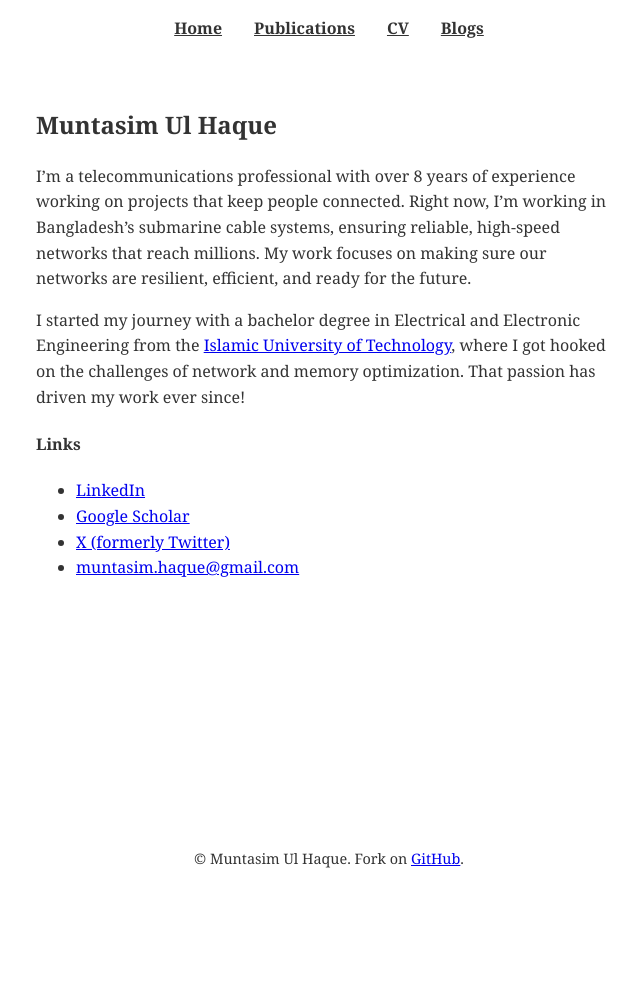
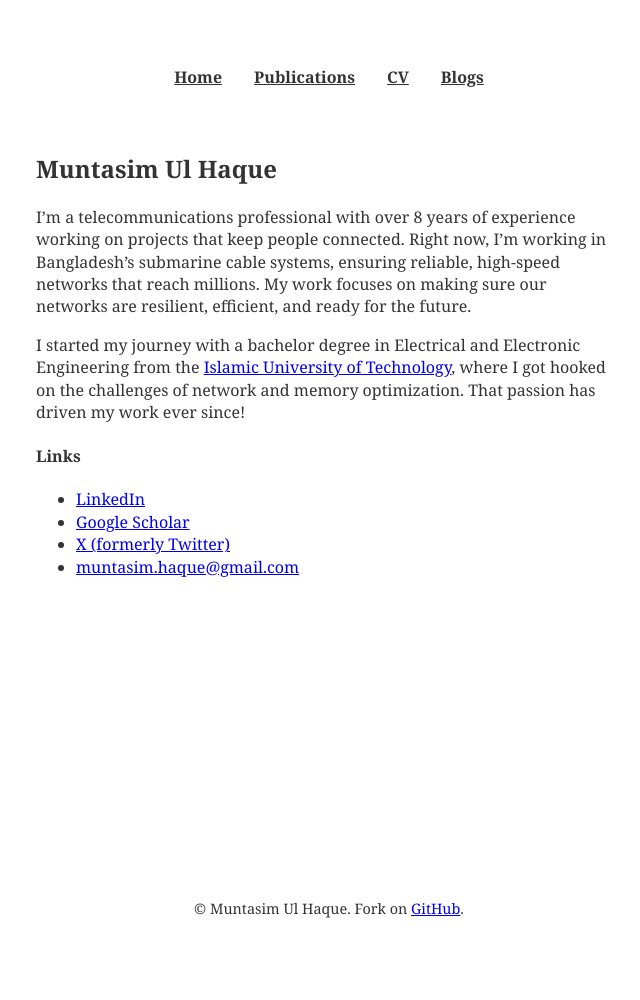
Before and after one commit to muntasimulhaque/muntasimulhaque.github.io, a Jekyll site: the page built from index.md, in a window 1280 px wide. Shown: the whole page, without its empty margins (311-951 px from the left). Built offline with Jekyll 4.4.1, drawn with Linux system fonts in a browser that asks for light colours; before the commit the page ends 900 px from its top, so only the background shows below that.

Commit message:
Update main.css

```diff
--- a/assets/css/main.css
+++ b/assets/css/main.css
@@ -12,14 +12,22 @@
 /* Global styles */
 body {
     font-family: Georgia, 'Times New Roman', Times, serif;
-    line-height: 1.6;
+    font-size: 16px;
+	line-height: 1.4;
     color: var(--text-color);
     background-color: var(--background-color);
-    margin: 0;
-    padding: 0;
+    margin: 50px auto;
+    padding: 0 10px;
+	max-width: 650px;
     width: 100%;
     overflow-x: hidden; /* Prevent horizontal scrolling */
 }
+
+#maincontent
+	{
+	max-width:42em;
+	margin:15 auto;
+	}
 
 /* Headings - Use Georgia */
 h1, h2, h3, h4, h5, h6 {
```
